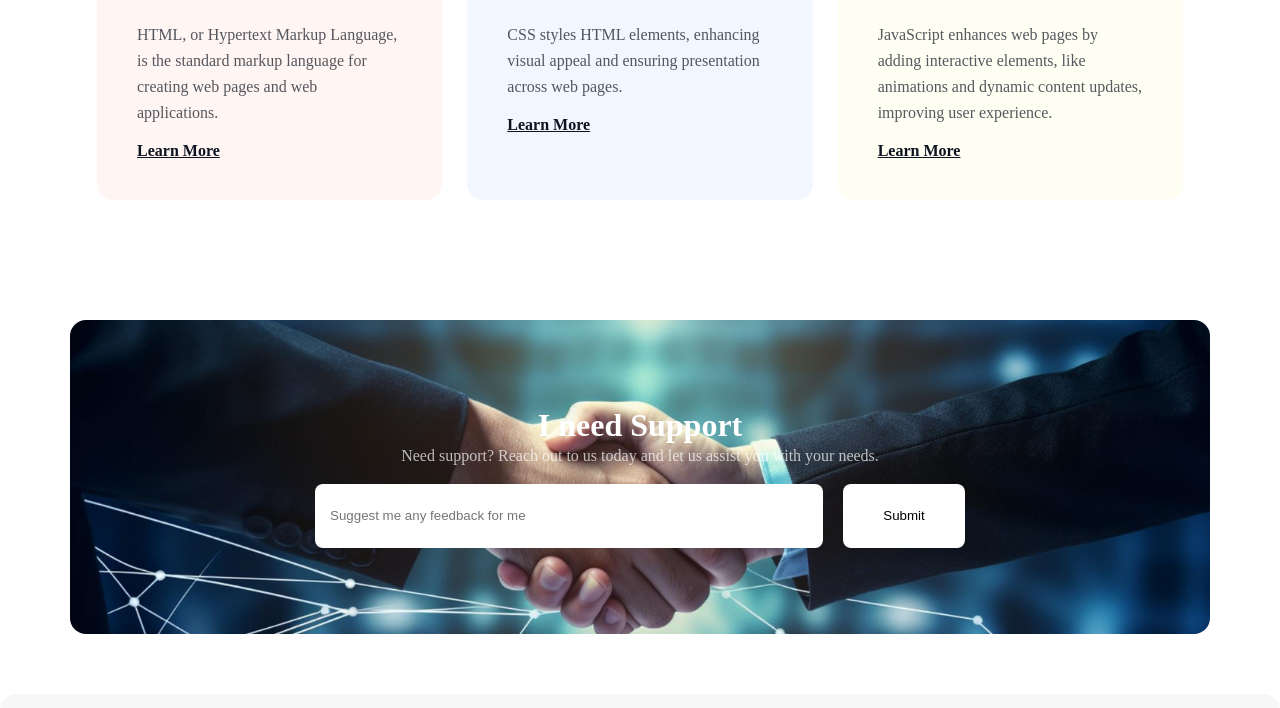
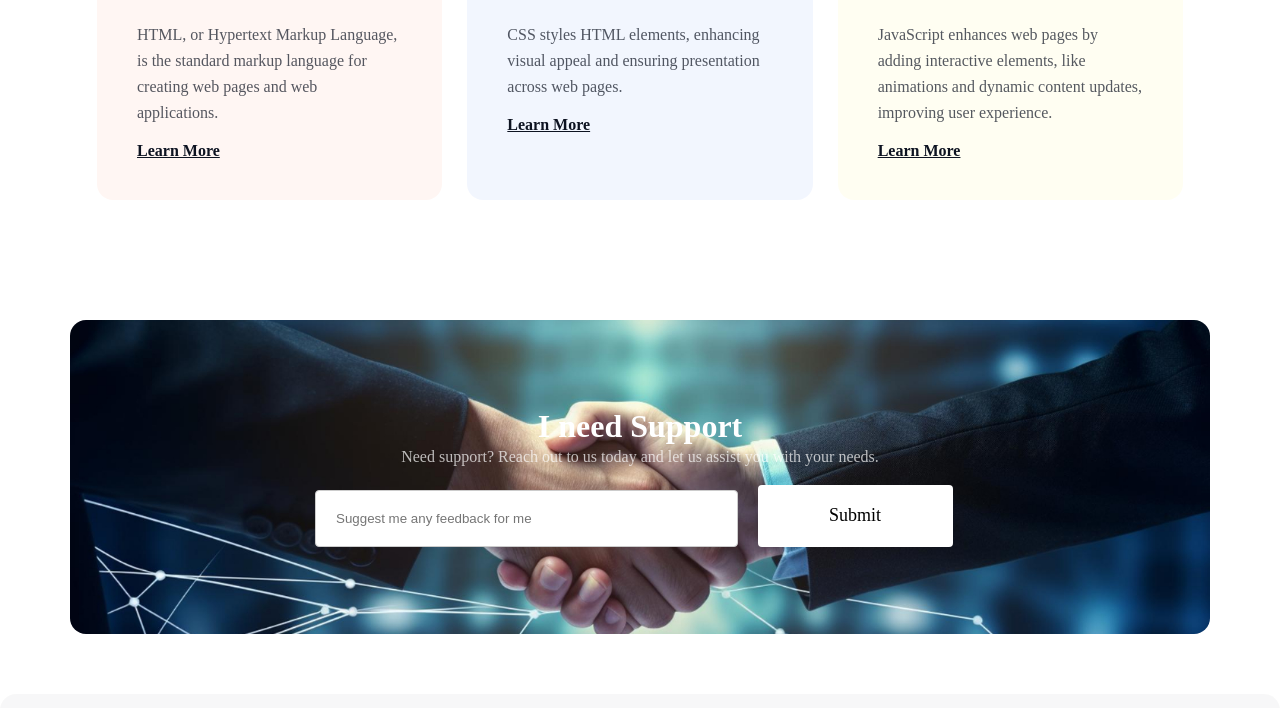
Before and after one commit to MasumAhmed19/Phero-assigment-01, a plain HTML site: page index.html in a window 1280 px wide. Shown: the part 3313-4021 px from the top of the page. Drawn offline with Linux system fonts and the light colour scheme; a web font is replaced by a local one.

Commit message:
cta updated

```diff
--- a/index.html
+++ b/index.html
@@ -155,8 +155,8 @@
 
             <form action="">
 
-                    <input type="text" name="" id="" placeholder="Suggest me any feedback for me">
-                    <input type="submit" value="Submit">
+                    <input class="plce" type="text" name="" id="" placeholder="Suggest me any feedback for me">
+                    <button type="submit">Submit</button>
 
             </form>
 
--- a/style.css
+++ b/style.css
@@ -416,27 +416,33 @@ form {
 
 
 
-form input[type="text"]{
-    height: 64px;
-    border-radius: 8px;
-    background-color: rgb(255, 255, 255);
-    display: block;
-    padding: 0px 15px;
-    border:none;
-    width: 80%;
+
+
+input[type="text"] {
+    width: 65%;
+    padding: 20px;
+    margin-top: 5px;
+    border: 1px solid #ccc;
+    border-radius: 4px;
+    box-sizing: border-box;
 }
 
-form input[type="submit"]{
-    height: 64px;
-    border-radius: 8px;
-    background-color: white;
-    display: block;
-    padding: 10px 15px;
-    border:none;
-    width: 20%;
+button[type="submit"] {
+
+    color: rgb(0, 0, 0);
+    border: none;
+    border-radius: 4px;
+    background: rgb(255, 255, 255);
+    cursor: pointer;
+    font-size: 16px;
+    width: 30%;
+
+    font-family: Azeret Mono;
+    font-size: 18px;
+    font-weight: 500;
+    line-height: 23px;
+    letter-spacing: 0%;
 }
-
-
 
 
 /* Footer Design */
```
